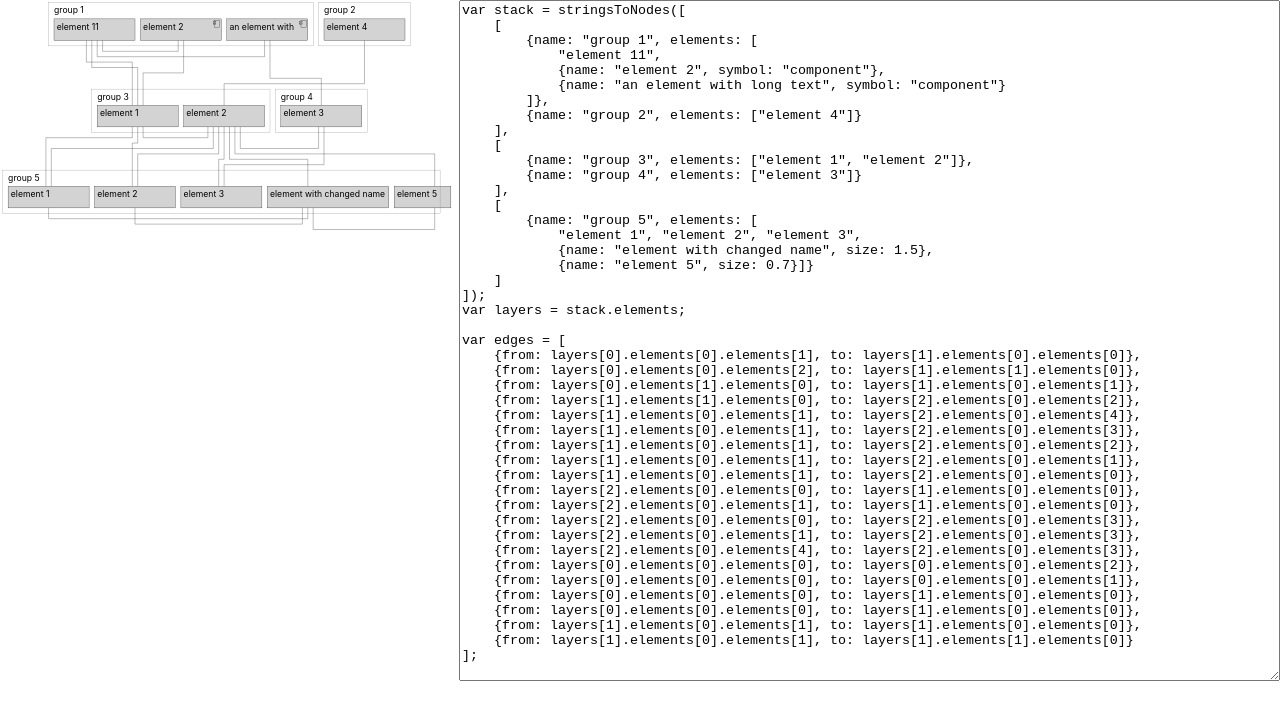
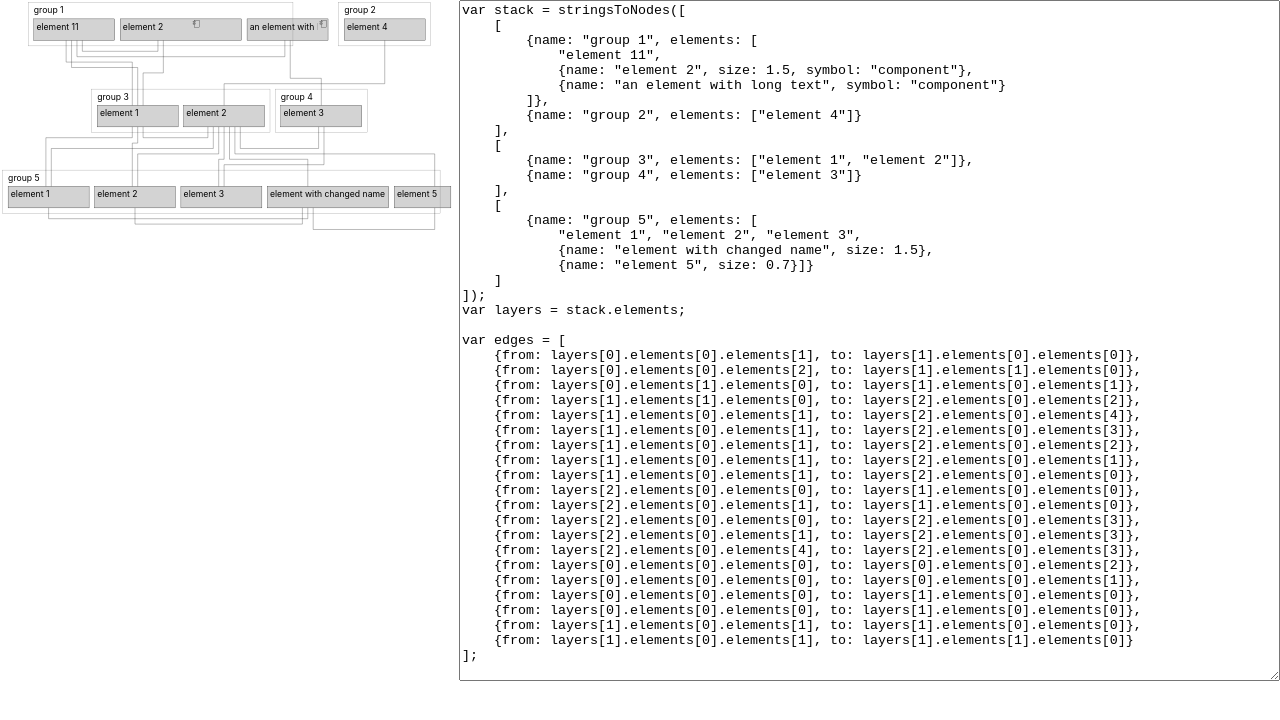
Before and after one commit to tkreyling/svg-experiments, a React (Create React App) app: page / in a window 1280 px wide. Shown: the top 720 px of the page. Built offline with nearby package versions, Linux system fonts and the light colour scheme.

Commit message:
Adjust example data to have an case with adjusted size and symbol

```diff
--- a/src/App.tsx
+++ b/src/App.tsx
@@ -574,7 +574,7 @@ let graphAsString =
     [
         {name: "group 1", elements: [
             "element 11",
-            {name: "element 2", symbol: "component"},
+            {name: "element 2", size: 1.5, symbol: "component"},
             {name: "an element with long text", symbol: "component"}
         ]},
         {name: "group 2", elements: ["element 4"]}
```
